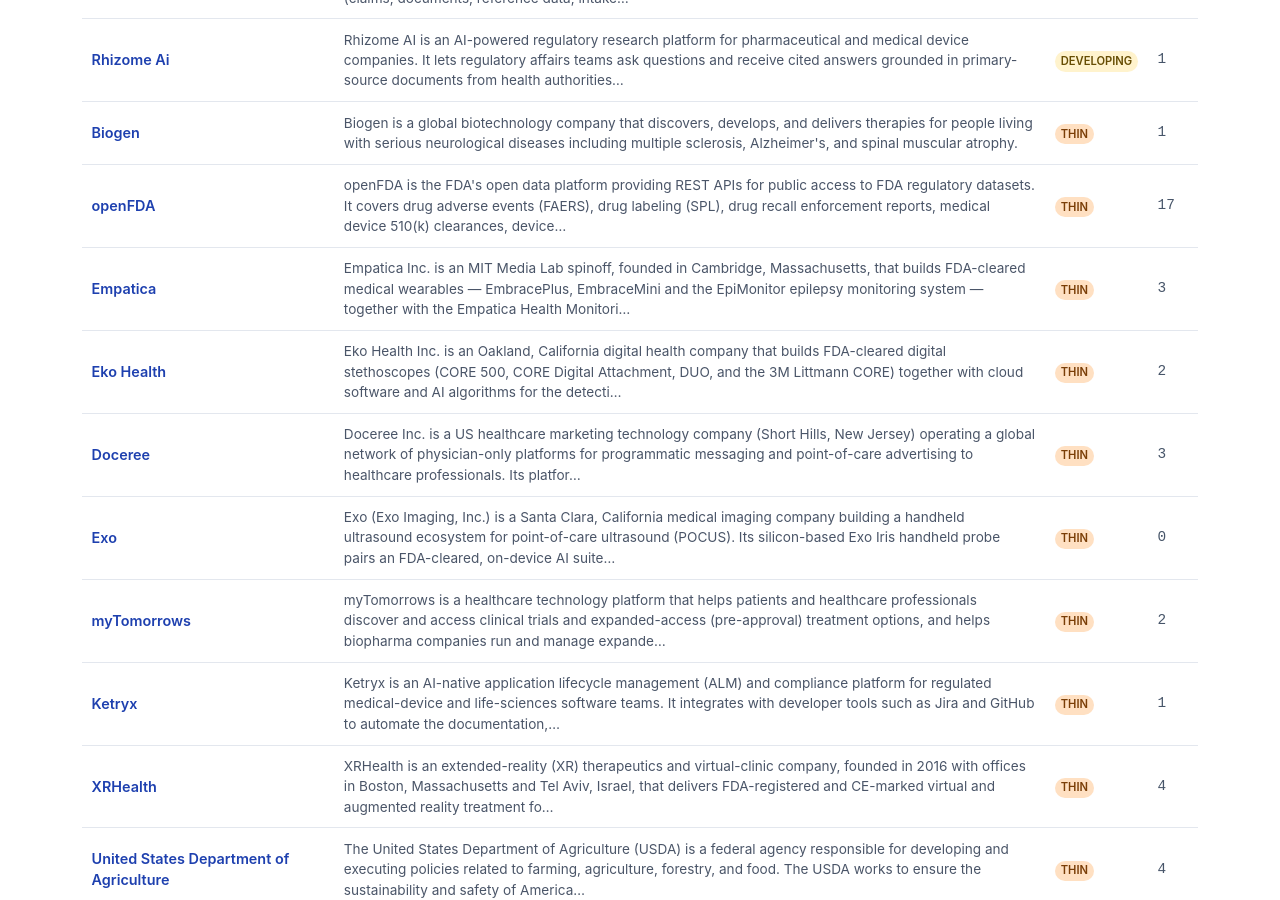
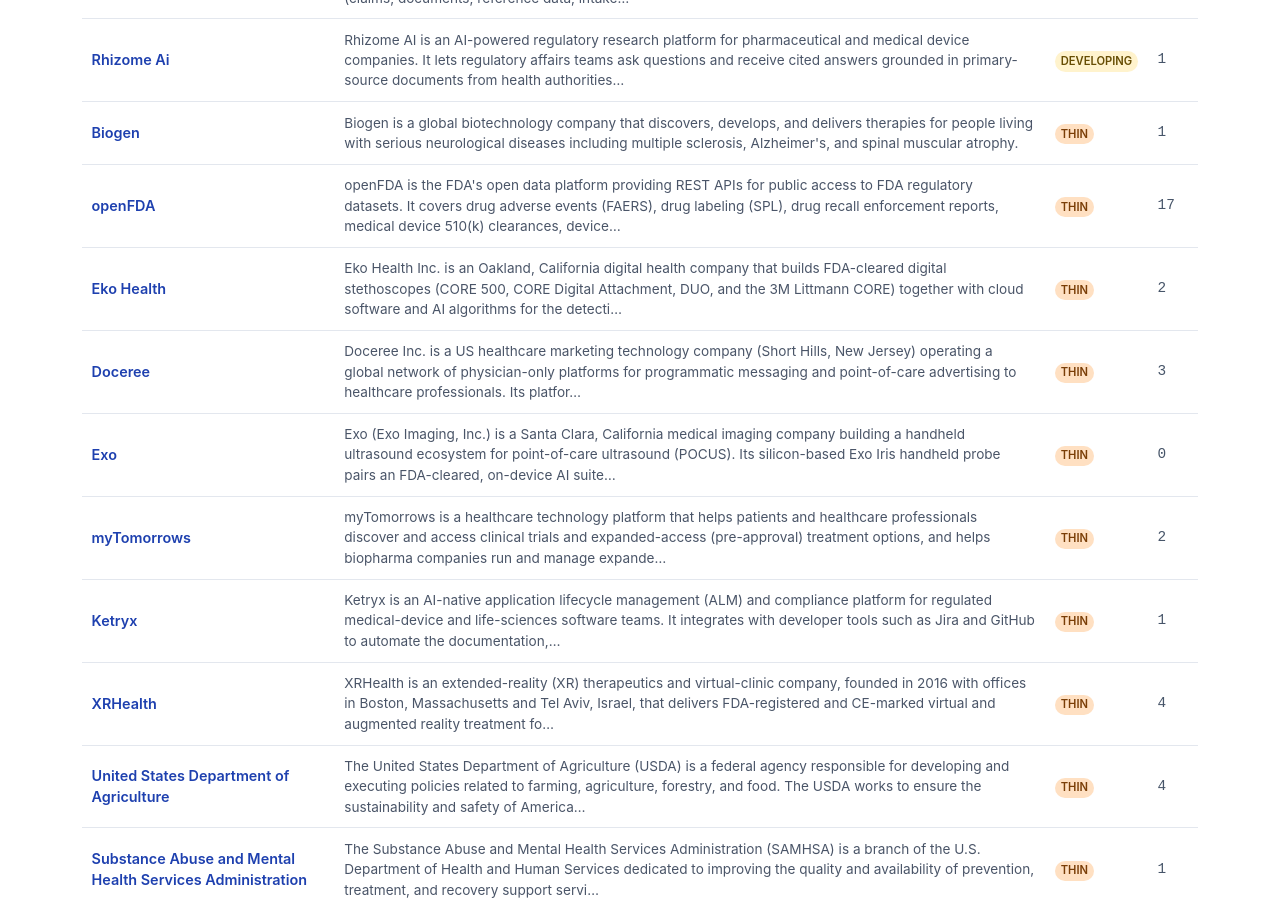
Before and after one commit to api-search/topics, a Jekyll site: the page built from _topics/fda-regulations.md, in a window 1280 px wide and 900 px high, scrolled down 2449 px. Built offline with Jekyll 4.4.1, drawn with Linux system fonts in a browser that asks for light colours; a script that is not in the unit is left out; some of the changed text lies outside the part shown.

Commit message:
delist empatica: remove pages and scrub rollups (owner request, restricted)
Co-Authored-By: Claude Opus 5.5 (1M context) <noreply@anthropic.com>

```diff
--- a/_topics/fda-regulations.md
+++ b/_topics/fda-regulations.md
@@ -228,13 +228,6 @@ providers:
   score_band: thin
   score_composite: 39.1
   shared: 2
-- slug: empatica
-  name: Empatica
-  description: Empatica Inc. is an MIT Media Lab spinoff, founded in Cambridge, Massachusetts, that builds FDA-cleared medical wearables — EmbracePlus, EmbraceMini and the EpiMonitor epilepsy monitoring system — together with the Empatica Health Monitori…
-  api_count: 3
-  score_band: thin
-  score_composite: 38.6
-  shared: 2
 - slug: eko-health
   name: Eko Health
   description: Eko Health Inc. is an Oakland, California digital health company that builds FDA-cleared digital stethoscopes (CORE 500, CORE Digital Attachment, DUO, and the 3M Littmann CORE) together with cloud software and AI algorithms for the detecti…
```
